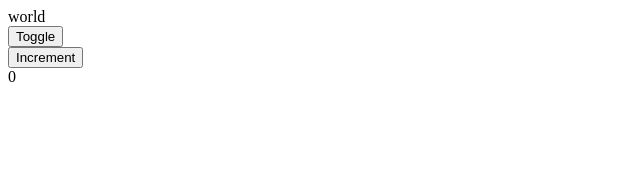
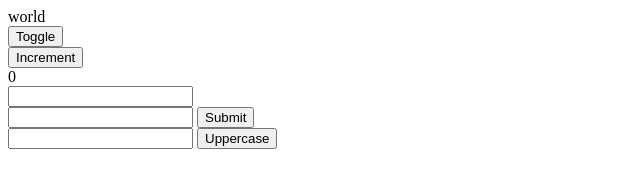
Before and after one commit to alexisselorm/learning_alpinejs, a website: page index.html in a window 1280 px wide. Shown: the whole page, without its empty margins (0-640 px from the left). Drawn offline with nearby package versions, Linux system fonts and the light colour scheme.

Commit message:
Data model binding

```diff
--- a/index.html
+++ b/index.html
@@ -9,11 +9,12 @@
 </head>
 <body>
 
+    <!--1.  Intro -->
     <div x-data="{hello:'world'}">
         <span x-text="hello"></span>
     </div>
 
-    <!-- Visibility -->
+    <!--2.  Visibility -->
     <div x-data="{visible:false}">
 
         <div x-show="visible">Some things</div>
@@ -34,5 +35,33 @@
             You're trespassing
         </div>
     </div>
+
+    <!-- 3 Data Binding - Model -->
+    <div x-data="{name:''}">
+        <input type="text" x-model="name">
+        <span x-text="name"></span>
+    </div>
+
+    <form x-data="{name:''}" x-on:submit.prevent="console.log(name)">
+        <input type="text" x-model="name">
+        <button type="submit">Submit</button>
+    </form>
+
+    <div
+    x-data="{
+        name:'',
+        makeNameUppercase(){
+            this.name = this.name.toUpperCase()
+        }
+    }"
+    >
+        <input type="text" x-model="name">
+        <span x-text="name"></span>
+        <button
+        x-on:click="makeNameUppercase"
+        >Uppercase
+        </button>
+    </div>
+
 </body>
 </html>
```
